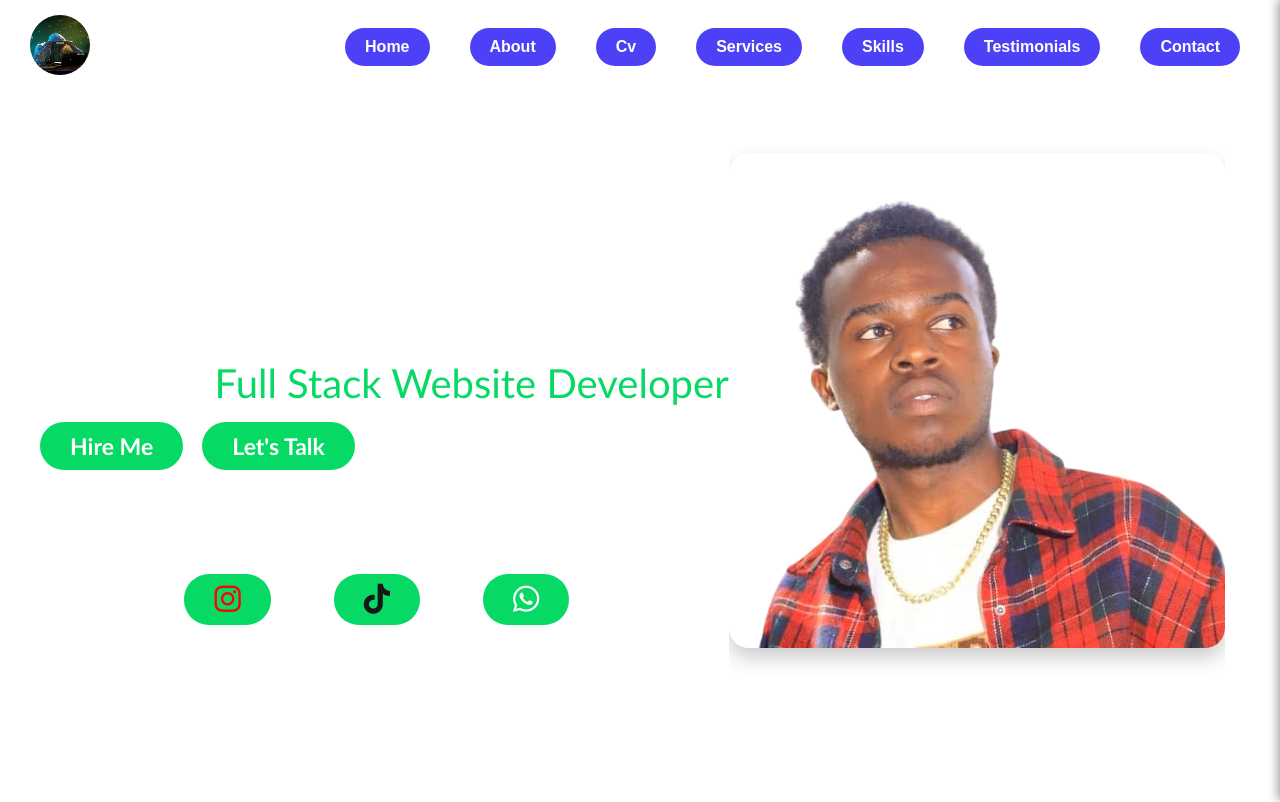
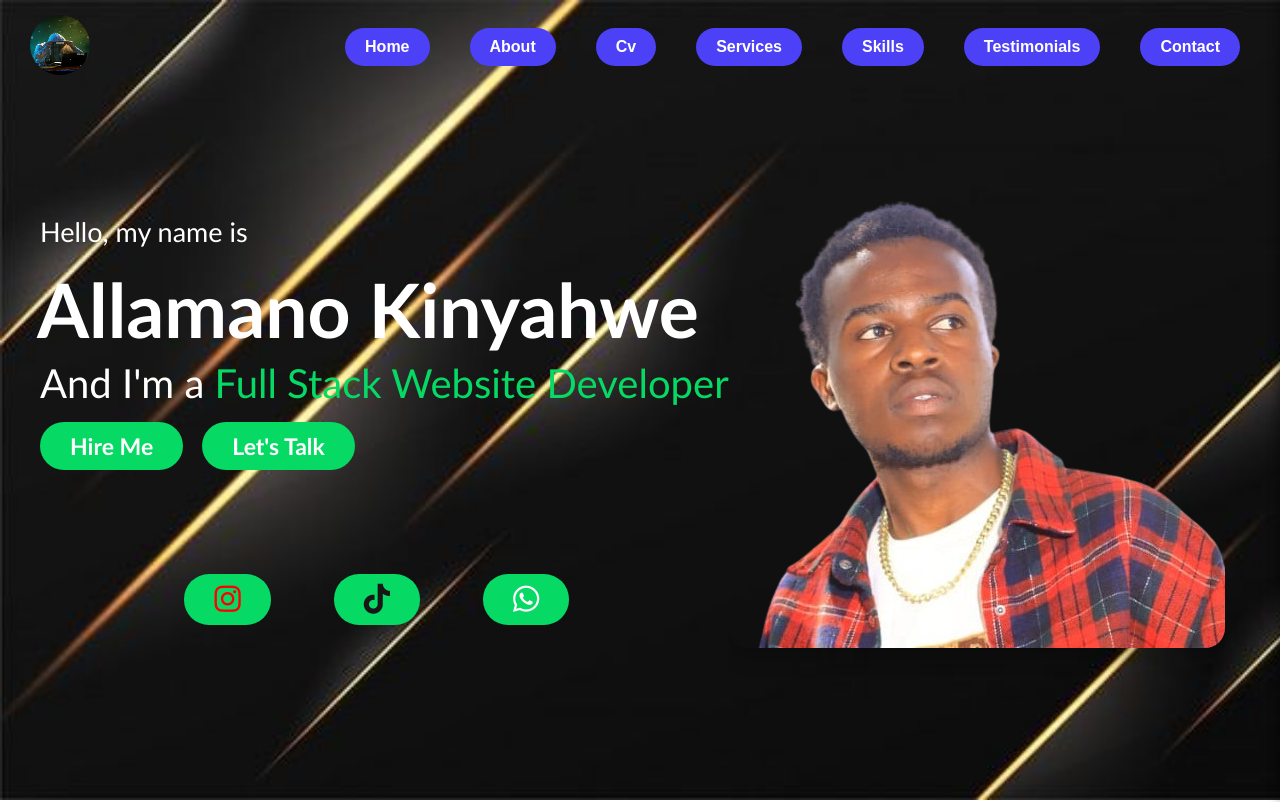
Before and after one commit to Allamano-design/Allamano-Portfolio, a plain HTML site: page index.html in a window 1280 px wide. Shown: the top 802 px of the page. Drawn offline with nearby package versions, Linux system fonts and the light colour scheme.

Commit message:
Update style.css

```diff
--- a/style.css
+++ b/style.css
@@ -242,7 +242,7 @@ header {
 /*home section styling*/
 .home{
   display: flex;
-  background: url("Images/finback.jpg")no-repeat ;
+  background: url("finback.jpg")no-repeat ;
   background-size: cover;
   height: 100vh;
   color: #fff;
@@ -1510,4 +1510,5 @@ text.percentage {
     width: 50%;
   }
 }
-}
+
+}
```
